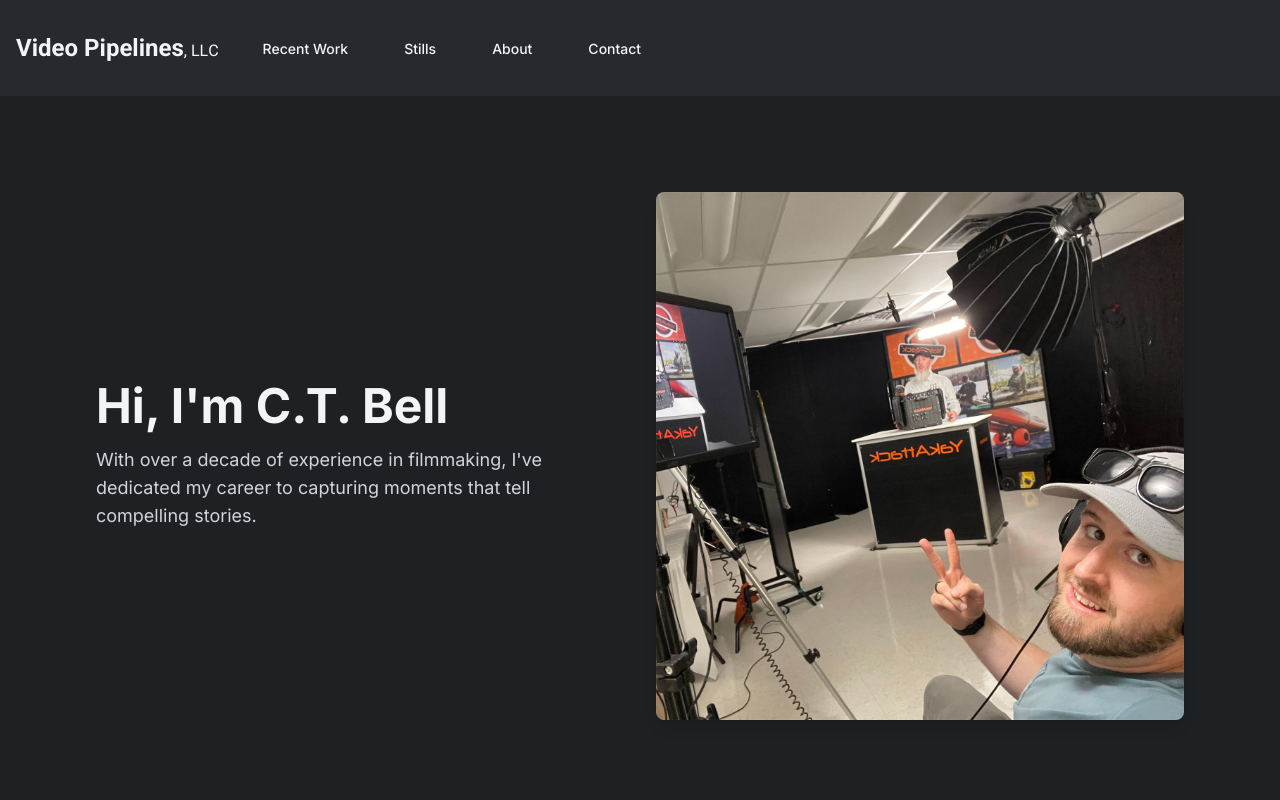
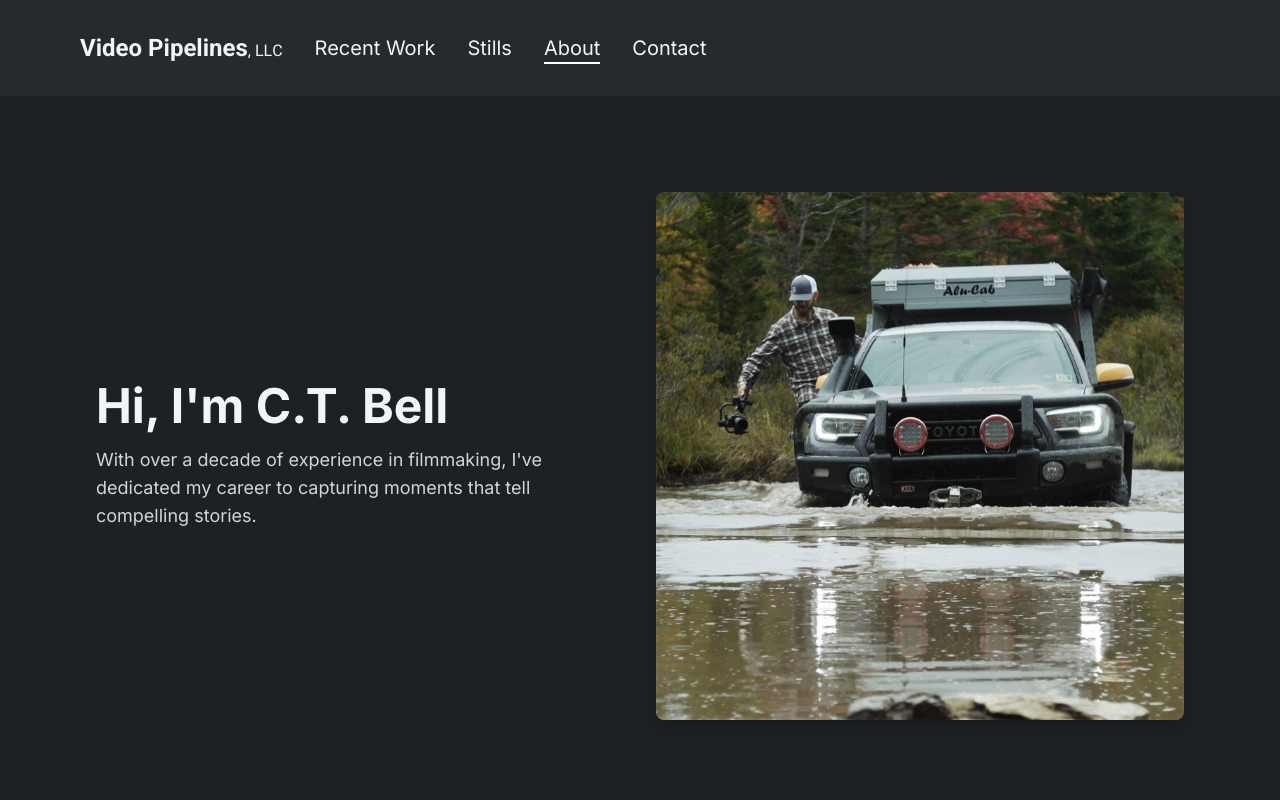
Before and after one commit to charlestbell/Video-Pipelines-Site, a Next.js app: page /about in a window 1280 px wide. Shown: the top 800 px of the page. Built offline with nearby package versions, Linux system fonts and the light colour scheme.

Commit message:
fixing layout shift

```diff
--- a/src/app/about/page.tsx
+++ b/src/app/about/page.tsx
@@ -15,13 +15,13 @@ const aboutContent: ContentSection[] = [
   {
     title: "Hi, I'm C.T. Bell",
     text: "With over a decade of experience in filmmaking, I've dedicated my career to capturing moments that tell compelling stories.",
-    image: "/about1.jpg",
+    image: "/about2.jpg",
     imageAlt: "C.T. Bell at work",
   },
   {
     title: "Crafting Visual Stories",
     text: "My approach combines technical precision with artistic vision. Each project is an opportunity to create something unique that resonates with audiences on a deeper level.",
-    image: "/about2.jpg",
+    image: "/about1.jpg",
     imageAlt: "Behind the scenes",
   },
   {
--- a/src/app/globals.css
+++ b/src/app/globals.css
@@ -18,6 +18,7 @@ body {
   color: var(--foreground);
   background: var(--background);
   font-family: Arial, Helvetica, sans-serif;
+  overflow-y: scroll; /* Force scrollbar to always be present */
 }
 
 @layer utilities {
--- a/src/app/page.tsx
+++ b/src/app/page.tsx
@@ -18,6 +18,21 @@ const content = [
     title: "Nomad: Adapt To The Mission",
     description: "Product promotion",
     url: `https://www.youtube.com/watch?v=jcEQmqp-iJ4`,
+  },
+  {
+    title: "Tacoma Walkaround",
+    description: "Youtube Content",
+    url: "https://www.youtube.com/watch?v=2tcVrRuHBic",
+  },
+  {
+    title: "Beginner's Guide to Shocks and Springs",
+    description: "Educational Youtube Content",
+    url: "https://www.youtube.com/watch?v=oyc1tt6qO94",
+  },
+  {
+    title: "We Guide - Overland Trip VII - West Virginia",
+    description: "Adventure Youtube Content",
+    url: "https://www.youtube.com/watch?v=dzgcsnf8E_U",
   },
   {
     title: "YakAttack: Stop Motion Ad",
@@ -137,7 +152,7 @@ const VideoCard = ({
 
 export default function Home() {
   return (
-    <div className="min-h-screen pt-32 pb-16 px-4 max-w-4xl mx-auto">
+    <div className="min-h-screen pt-32 pb-16 px-4 max-w-6xl mx-auto">
       <motion.div
         initial={{ opacity: 0 }}
         animate={{ opacity: 1 }}
--- a/src/app/stills/page.tsx
+++ b/src/app/stills/page.tsx
@@ -136,7 +136,7 @@ export default function Stills() {
     <motion.div
       initial={{ opacity: 0 }}
       animate={{ opacity: 1 }}
-      className="min-h-screen pt-32 pb-16 px-4 max-w-7xl mx-auto"
+      className="min-h-screen pt-32 pb-16 px-4 max-w-6xl mx-auto"
     >
       <div className="relative mb-8">
         {/* Main Carousel */}
--- a/src/components/Navbar.tsx
+++ b/src/components/Navbar.tsx
@@ -3,6 +3,7 @@ import Link from "next/link";
 import { motion } from "framer-motion";
 import { Roboto } from "next/font/google";
 import { useState } from "react";
+import { usePathname } from "next/navigation";
 
 const roboto = Roboto({
   weight: ["400", "700"],
@@ -28,7 +29,7 @@ const AnimatedCharacters = ({
           initial={{ opacity: 0, y: -5 }}
           animate={{ opacity: 1, y: 0 }}
           transition={{
-            duration: 0.5,
+            duration: 0.2,
             delay: delay + 0.05 * index,
             ease: "easeOut",
           }}
@@ -49,19 +50,25 @@ const NavLink = ({
   href: string;
   children: React.ReactNode;
   index: number;
-}) => (
+}) => {
+  const pathname = usePathname();
+  return (
     <motion.div
       initial={{ opacity: 0, y: -20 }}
       animate={{ opacity: 1, y: 0 }}
       transition={{
         duration: 0.5,
-      delay: 0.5 + index * 0.1,
+        delay: 0.8 + index * 0.1,
         ease: "easeOut",
       }}
     >
       <Link href={href}>
         <motion.span
-        className="text-gray-100 hover:text-white px-3 py-2 rounded-md text-sm font-medium"
+          className={`text-xl text-gray-100 hover:text-gray-300 transition-colors relative ${
+            pathname === href
+              ? "after:absolute after:bottom-[-4px] after:left-0 after:w-full after:h-[2px] after:bg-white"
+              : ""
+          }`}
           whileHover={{ scale: 1.05 }}
           whileTap={{ scale: 0.95 }}
         >
@@ -70,6 +77,7 @@ const NavLink = ({
       </Link>
     </motion.div>
   );
+};
 
 export default function Navbar() {
   const [isMenuOpen, setIsMenuOpen] = useState(false);
@@ -87,9 +95,9 @@ export default function Navbar() {
       animate={{ opacity: 1 }}
       className="fixed w-full z-50 bg-[#282C30] bg-opacity-95 backdrop-blur-sm"
     >
-      <div className="container mx-auto px-4">
+      <div className="max-w-6xl mx-auto px-4">
         <div className="flex flex-row items-center justify-between h-24">
-          <div className="flex flex-row items-center gap-8">
+          <div className="flex flex-row items-center gap-8 w-full justify-between md:justify-start">
             <Link href="/" className="flex-shrink-0">
               <span
                 className={`${roboto.className} text-xl md:text-2xl text-gray-100`}
@@ -111,7 +119,7 @@ export default function Navbar() {
             {/* Desktop menu */}
             <div className="hidden md:flex flex-row items-center gap-8">
               {navItems.map((item, index) => (
-                <NavLink key={item.href} href={item.href} index={index + 1}>
+                <NavLink key={item.href} href={item.href} index={index}>
                   {item.label}
                 </NavLink>
               ))}
```
Lines whose indentation alone changed are shown as unchanged.
